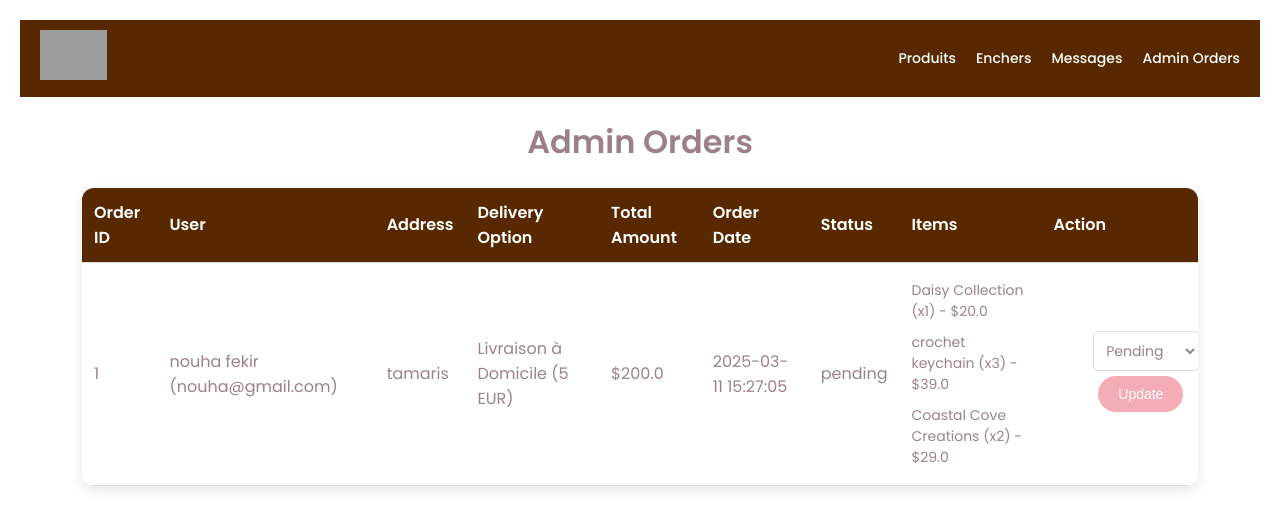
After one commit to sarahmoussaoui/E-commerce, a Flask app: page /admin/orders in a window 1280 px wide. The commit adds this page. Shown: the top 529 px of the page. Run offline with Flask 3, Linux system fonts and the light colour scheme; data comes from the database, SQL or seed files in the repository; grey boxes are pictures that could not be loaded.

Commit message:
🔥 Commande gestion for admin added

```diff
--- a/Application Flask/app.py
+++ b/Application Flask/app.py
@@ -806,7 +806,91 @@ def admin_messages():
     return render_template("admin_messages.html", messages=messages_list)
 
 
-# add_sample_products()
+@app.route("/admin/orders")
+def admin_orders():
+    cursor = get_db()
+
+    # Fetch all orders with user and product information
+    orders = cursor.execute(
+        """
+        SELECT
+            commande.id as order_id,
+            commande.user_id,
+            users.FirstName,
+            users.LastName,
+            users.Email,
+            commande.address,
+            commande.delivery_option,
+            commande.delivery_cost,
+            commande.total_amount,
+            commande.order_date,
+            commande.status,
+            commande_items.product_id,
+            products.name as product_name,
+            commande_items.quantity,
+            commande_items.price_per_unit
+        FROM commande
+        JOIN users ON commande.user_id = users.id
+        JOIN commande_items ON commande.id = commande_items.commande_id
+        JOIN products ON commande_items.product_id = products.id
+        """
+    ).fetchall()  # Use .fetchall() instead of .fetchone()
+
+    cursor.close()
+
+    # Organize orders by order_id
+    orders_dict = {}
+    for order in orders:
+        order_id = order["order_id"]
+        if order_id not in orders_dict:
+            orders_dict[order_id] = {
+                "user_id": order["user_id"],
+                "FirstName": order["FirstName"],
+                "LastName": order["LastName"],
+                "Email": order["Email"],
+                "address": order["address"],
+                "delivery_option": order["delivery_option"],
+                "delivery_cost": order["delivery_cost"],
+                "total_amount": order["total_amount"],
+                "order_date": order["order_date"],
+                "status": order["status"],
+                "order_items": [],  # Renamed to avoid conflict with dict.items()
+            }
+        orders_dict[order_id]["order_items"].append(
+            {
+                "product_id": order["product_id"],
+                "product_name": order["product_name"],
+                "quantity": order["quantity"],
+                "price_per_unit": order["price_per_unit"],
+            }
+        )
+    print(orders_dict)  # Add this before returning the template
+
+    return render_template("admin_orders.html", orders=orders_dict)
+
+
+@app.route("/admin/update_order_status/<int:order_id>", methods=["POST"])
+def update_order_status(order_id):
+    new_status = request.form["status"]
+    conn = conn = get_db()
+    cursor = conn.cursor()
+
+    # Update the order status
+    cursor.execute(
+        """
+        UPDATE commande
+        SET status = ?
+        WHERE id = ?
+    """,
+        (new_status, order_id),
+    )
+
+    conn.commit()
+    conn.close()
+
+    flash("Order status updated successfully!", "success")
+    return redirect(url_for("admin_orders"))
+
 
 if __name__ == "__main__":
     app.run(debug=True)
--- a/Application Flask/static/styles.css
+++ b/Application Flask/static/styles.css
@@ -949,3 +901,149 @@ blockquote em {
 .modal-body strong {
     font-weight: 500;
 }
+
+
+
+
+/* Table Styles */
+table {
+    width: 90%;
+    margin: 20px auto;
+    border-collapse: collapse;
+    background-color: #FFFFFF;
+    box-shadow: 0 4px 12px rgba(0, 0, 0, 0.1);
+    border-radius: 12px;
+    overflow: hidden;
+}
+
+th, td {
+    padding: 12px;
+    text-align: left;
+    border-bottom: 1px solid #D8E2DC;
+}
+
+th {
+    background-color: #582900;
+    color: white;
+    font-weight: 600;
+}
+
+tr:hover {
+    background-color: #F8F9FA;
+}
+
+
+select {
+    padding: 8px;
+    border: 1px solid #D8E2DC;
+    border-radius: 4px;
+    font-family: 'Poppins', sans-serif;
+    font-size: 14px;
+    color: #9D8189;
+    background-color: #FFFFFF;
+    transition: border-color 0.3s ease;
+}
+
+/* Debugging Styles */
+pre {
+    display: none; /* Hide debug output by default */
+}
+
+/* Order Items List */
+ul {
+    list-style: none;
+    padding: 0;
+    margin: 0;
+}
+
+ul li {
+    padding: 5px 0;
+    color: #9D8189;
+    font-size: 14px;
+}
+
+
+
+/* Messages Table Styles */
+.messages-table {
+    width: 90%;
+    margin: 20px auto;
+    border-collapse: collapse;
+    background-color: #FFFFFF;
+    box-shadow: 0 4px 12px rgba(0, 0, 0, 0.1);
+    border-radius: 12px;
+    overflow: hidden;
+}
+
+.messages-table th, .messages-table td {
+    padding: 12px;
+    text-align: left;
+    border-bottom: 1px solid #D8E2DC;
+}
+
+.messages-table th {
+    background-color: #582900;
+    color: white;
+    font-weight: 600;
+}
+
+.messages-table tr:hover {
+    background-color: #F8F9FA;
+}
+
+/* Reply Form Styles */
+.reply-form textarea {
+    width: 100%;
+    padding: 8px;
+    border: 1px solid #D8E2DC;
+    border-radius: 4px;
+    font-family: 'Poppins', sans-serif;
+    font-size: 14px;
+    resize: vertical;
+}
+
+.reply-form button {
+    margin-top: 8px;
+    padding: 8px 16px;
+    background-color: #F4ACB7;
+    color: #FFFFFF;
+    border: none;
+    border-radius: 25px;
+    cursor: pointer;
+    transition: background-color 0.3s ease;
+    font-size: 14px;
+    font-weight: 500;
+}
+
+.reply-form button:hover {
+    background-color: #FFCAD4;
+}
+
+/* Admin Response Styles */
+.admin-response {
+    margin-top: 8px;
+    padding: 8px;
+    background-color: #F8F9FA;
+    border-left: 4px solid #FFCAD4;
+    font-style: italic;
+    color: #9D8189;
+}
+
+/* Success Message Styles */
+.success-message {
+    display: none;
+    position: fixed;
+    top: 50%;
+    left: 50%;
+    transform: translate(-50%, -50%);
+    background-color: #FFFFFF;
+    color: #9D8189;
+    padding: 20px;
+    border-radius: 12px;
+    box-shadow: 0 4px 12px rgba(0, 0, 0, 0.1);
+    text-align: center;
+    font-family: 'Poppins', sans-serif;
+    font-size: 16px;
+    font-weight: 500;
+    z-index: 1000;
+}
--- /dev/null
+++ b/Application Flask/templates/admin_orders.html
@@ -0,0 +1,83 @@
+<!DOCTYPE html>
+<html lang="en">
+<head>
+    <meta charset="UTF-8">
+    <meta name="viewport" content="width=device-width, initial-scale=1.0">
+    <title>Admin Orders</title>
+    <style>
+
+        pre {
+            display: none; /* Hide debug output by default */
+        }
+    </style>
+    <link rel="stylesheet" href="{{ url_for('static', filename='styles.css') }}" />
+    <link href="https://fonts.googleapis.com/css2?family=Poppins:wght@400;500;600&display=swap" rel="stylesheet">
+</head>
+<body>
+    <nav class="navbar">
+        <div class="logo">
+            <img src="{{ url_for('static', filename='logo.png') }}" alt="Logo" />
+        </div>
+        <ul class="nav-links">
+            <li><a href="{{ url_for('index_admin') }}">Produits</a></li>
+            <li><a href="">Enchers</a></li>
+            <li><a href="{{ url_for('admin_messages') }}">Messages</a></li>
+            <li><a href="{{ url_for('admin_orders') }}">Admin Orders</a></li> <!-- Added Admin Orders link -->
+        </ul>
+    </nav>
+    <h1>Admin Orders</h1>
+    {% with messages = get_flashed_messages(with_categories=true) %}
+        {% if messages %}
+            {% for category, message in messages %}
+                <div class="alert alert-{{ category }}">{{ message }}</div>
+            {% endfor %}
+        {% endif %}
+    {% endwith %}
+    <table>
+        <thead>
+            <tr>
+                <th>Order ID</th>
+                <th>User</th>
+                <th>Address</th>
+                <th>Delivery Option</th>
+                <th>Total Amount</th>
+                <th>Order Date</th>
+                <th>Status</th>
+                <th>Items</th>
+                <th>Action</th>
+            </tr>
+        </thead>
+        <tbody>
+            {% for order_id, order in orders.items() %}
+                <tr>
+                    <td>{{ order_id }}</td>
+                    <td>{{ order.FirstName }} {{ order.LastName }} ({{ order.Email }})</td>
+                    <td>{{ order.address }}</td>
+                    <td>{{ order.delivery_option }}</td>
+                    <td>${{ order.total_amount }}</td>
+                    <td>{{ order.order_date }}</td>
+                    <td>{{ order.status }}</td>
+                    <td>
+                        <pre>{{ order | tojson }}</pre>  <!-- Debugging: Print the entire order object -->
+                        <ul>
+                            {% for item in order.order_items %}
+                                <li>{{ item.product_name }} (x{{ item.quantity }}) - ${{ item.price_per_unit }}</li>
+                            {% endfor %}
+                        </ul>
+                    </td>
+                    <td>
+                        <form action="{{ url_for('update_order_status', order_id=order_id) }}" method="POST">
+                            <select name="status">
+                                <option value="pending" {% if order.status == 'pending' %}selected{% endif %}>Pending</option>
+                                <option value="delivered" {% if order.status == 'delivered' %}selected{% endif %}>Delivered</option>
+                                <option value="canceled" {% if order.status == 'canceled' %}selected{% endif %}>Canceled</option>
+                            </select>
+                            <button type="submit">Update</button>
+                        </form>
+                    </td>
+                </tr>
+            {% endfor %}
+        </tbody>
+    </table>
+</body>
+</html>
--- a/Application Flask/templates/home_admin.html
+++ b/Application Flask/templates/home_admin.html
@@ -16,6 +16,7 @@
             <li><a href="{{ url_for('index_admin') }}">Produits</a></li>
             <li><a href="">Enchers</a></li>
             <li><a href="{{ url_for('admin_messages') }}">Messages</a></li>
+            <li><a href="{{ url_for('admin_orders') }}">Orders</a></li> <!-- Added Admin Orders link -->
         </ul>
     </nav>
     <h1>Product List</h1>
```
Also changed, not shown: other parts of Application Flask/static/styles.css (+1 -49 lines), Application Flask/templates/admin_messages.html (+27 -17 lines), Application Flask/database.db.
